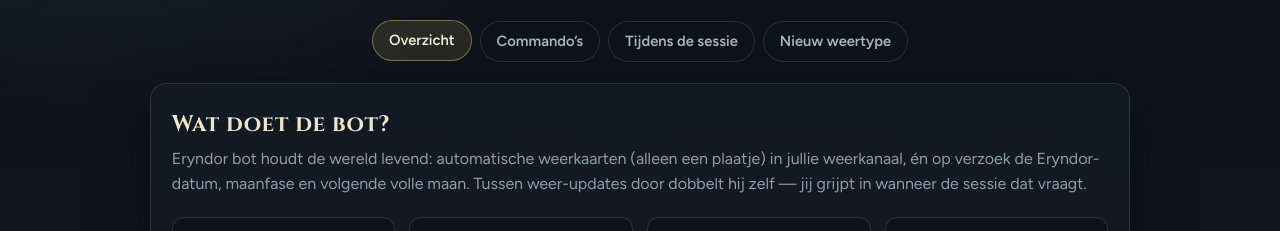
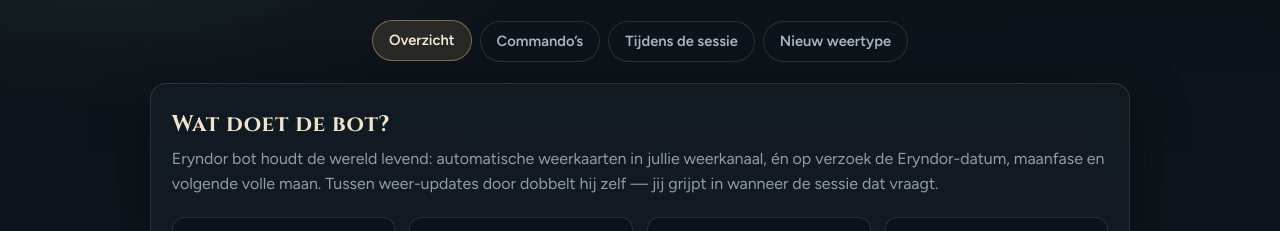
Before and after one commit to V3xillum/eryndor-bot, a website: page docs/handout/index.html in a window 1280 px wide. Shown: the part 499-730 px from the top of the page. Drawn offline with Linux system fonts and the light colour scheme.

Commit message:
Refine Eryndor bot description in documentation by removing redundant phrasing about automatic weather maps, maintaining clarity on its features and functionalities.

```diff
--- a/docs/handout/index.html
+++ b/docs/handout/index.html
@@ -526,7 +526,7 @@
 
     <section id="overzicht" class="panel active" role="tabpanel">
       <h2>Wat doet de bot?</h2>
-      <p class="lead">Eryndor bot houdt de wereld levend: automatische weerkaarten (alleen een plaatje) in jullie weerkanaal, én op verzoek de Eryndor-datum, maanfase en volgende volle maan. Tussen weer-updates door dobbelt hij zelf — jij grijpt in wanneer de sessie dat vraagt.</p>
+      <p class="lead">Eryndor bot houdt de wereld levend: automatische weerkaarten in jullie weerkanaal, én op verzoek de Eryndor-datum, maanfase en volgende volle maan. Tussen weer-updates door dobbelt hij zelf — jij grijpt in wanneer de sessie dat vraagt.</p>
 
       <div class="grid-2">
         <article class="tile">
```
